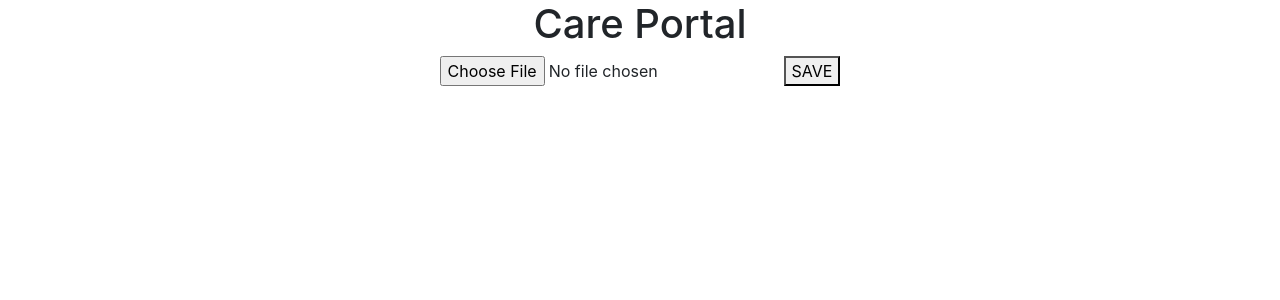
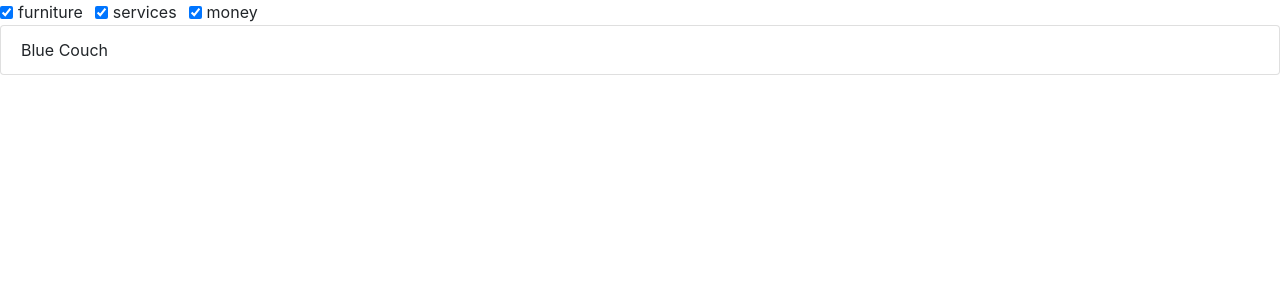
Before and after one commit to returnwin/careportal, a React (Create React App) app in the folder client/: page / in a window 1280 px wide. Shown: the top 300 px of the page. Built offline with nearby package versions, Linux system fonts and the light colour scheme.

Commit message:
filters and lists donations

```diff
--- a/client/package.json
+++ b/client/package.json
@@ -8,10 +8,10 @@
     "react": "^16.8.6",
     "react-bootstrap": "^1.0.0-beta.8",
     "react-dom": "^16.8.6",
+    "react-router": "^5.0.0",
+    "react-router-dom": "^5.0.0",
     "react-scripts": "3.0.0",
-    "reactstrap": "^8.0.0",
-    "react-router": "^5.0.0",
-    "react-router-dom": "^5.0.0"
+    "reactstrap": "^8.0.0"
   },
   "scripts": {
     "start": "react-scripts start",
--- a/client/src/App.js
+++ b/client/src/App.js
@@ -3,6 +3,7 @@ import "./App.css";
 import { BrowserRouter, Route, Switch } from "react-router-dom";
 import WelcomePage from "./components/WelcomePage/WelcomePage";
 import LoginPage from "./components/LoginPage/LoginPage";
+import DonationsList from "./components/DonationsList/DonationsList";
 
 class App extends Component {
   constructor() {
@@ -123,20 +124,18 @@ class App extends Component {
   }
   render() {
     return (
-      <div className="App">
-        <h1>Care Portal</h1>
-        <form
-          action="/api/images"
-          method="post"
-          enctype="multipart/form-data"
-          id="addPhoto"
-        >
-          <input type="file" name="image" />
-          <button type="submit" onSubmit={this.handleSubmit}>
-            SAVE
-          </button>
-        </form>
-      </div>
+      <DonationsList
+        donations={[
+          {
+            itemType: "furniture",
+            itemTitle: "Blue Couch",
+            itemDesc: "Only 2 weeks old!!!",
+            img: {},
+            location: {},
+            date: "5/4/19"
+          }
+        ]}
+      />
     );
   }
 }
--- a/client/src/components/DonationsList/DonationsList.js
+++ b/client/src/components/DonationsList/DonationsList.js
@@ -1,19 +1,76 @@
 import React, { Component } from "react";
 import PropTypes from "prop-types";
-import { ListGroup, ListGroupItem } from "reactstrap";
+import { ListGroup, ListGroupItem, FormGroup, Input } from "reactstrap";
 
-const DonationsItem = props => <div>{props.donation}</div>;
+const DonationsItem = props => <div>{props.donation.itemTitle}</div>;
 
 class DonationsList extends Component {
+  constructor(props) {
+    super(props);
+    this.state = {
+      services: true,
+      furniture: true,
+      money: true
+    };
+  }
+
+  filterDonations = () => {
+    let showTypes = [];
+    for (let key in this.state) {
+      if (this.state[key]) {
+        showTypes.push(key);
+      }
+    }
+    const results = this.props.donations.filter(donation => {
+      return showTypes.includes(donation.itemType);
+    });
+    return results;
+  };
+
+  handleChange = event => {
+    const name = event.target.name;
+    this.setState({ [name]: !this.state[name] });
+  };
+
   render() {
+    const filteredDonations = this.filterDonations();
     return (
-      <ListGroup>
-        {this.props.donations.map(donation => (
-          <ListGroupItem>
-            <DonationsItem donation={donation} key={donation._id} />
-          </ListGroupItem>
-        ))}
-      </ListGroup>
+      <div>
+        <FormGroup check inline>
+          <Input
+            type="checkbox"
+            name="furniture"
+            onChange={this.handleChange}
+            checked={this.state.furniture}
+          />{" "}
+          furniture
+        </FormGroup>
+        <FormGroup check inline>
+          <Input
+            type="checkbox"
+            name="services"
+            onChange={this.handleChange}
+            checked={this.state.services}
+          />{" "}
+          services
+        </FormGroup>
+        <FormGroup check inline>
+          <Input
+            type="checkbox"
+            name="money"
+            onChange={this.handleChange}
+            checked={this.state.money}
+          />{" "}
+          money
+        </FormGroup>
+        <ListGroup>
+          {filteredDonations.map((donation, i) => (
+            <ListGroupItem key={i}>
+              <DonationsItem donation={donation} key={i} />
+            </ListGroupItem>
+          ))}
+        </ListGroup>
+      </div>
     );
   }
 }
```
Also changed, not shown: 1 other file (tests, documents, lock files or other folders).
